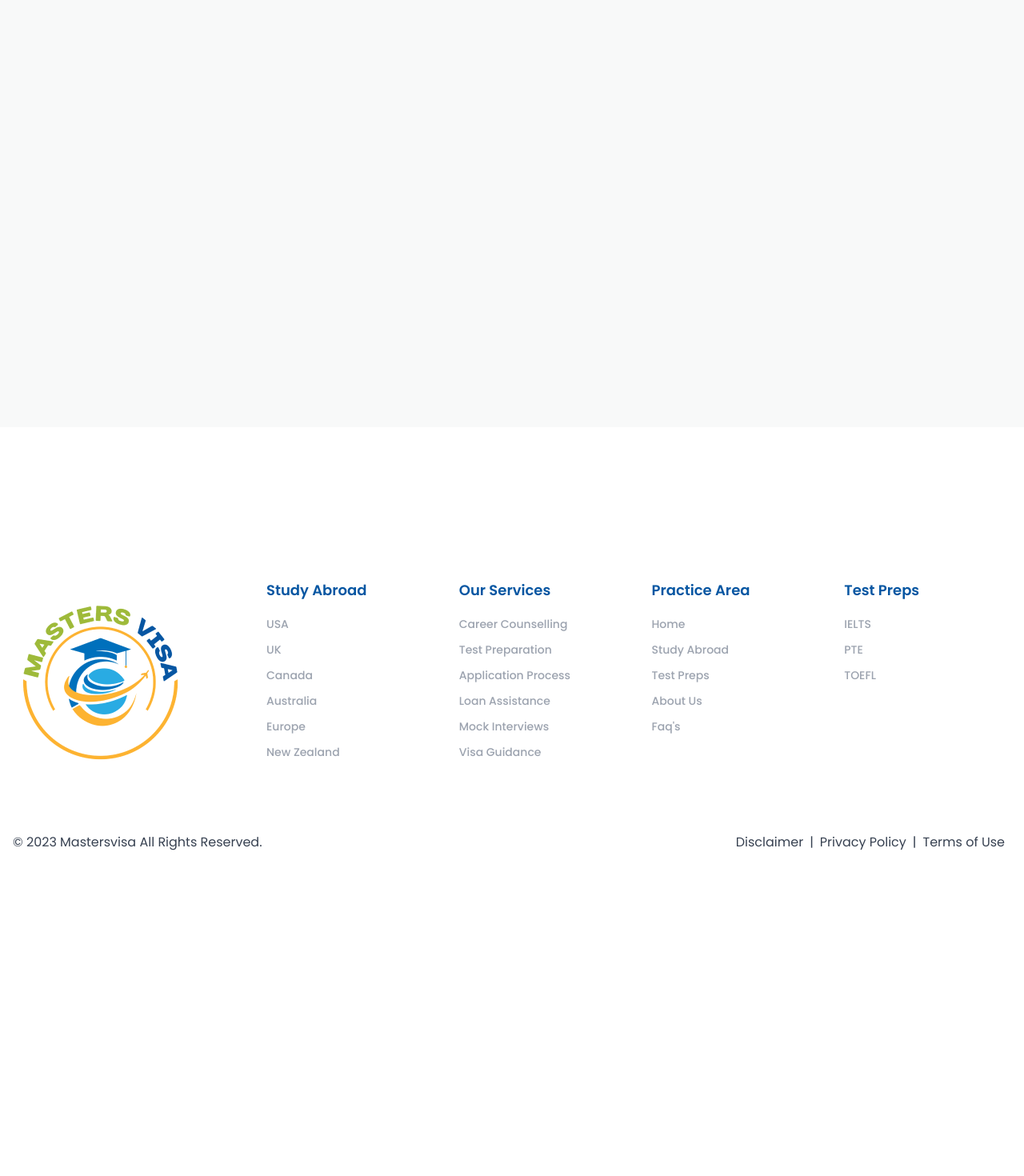
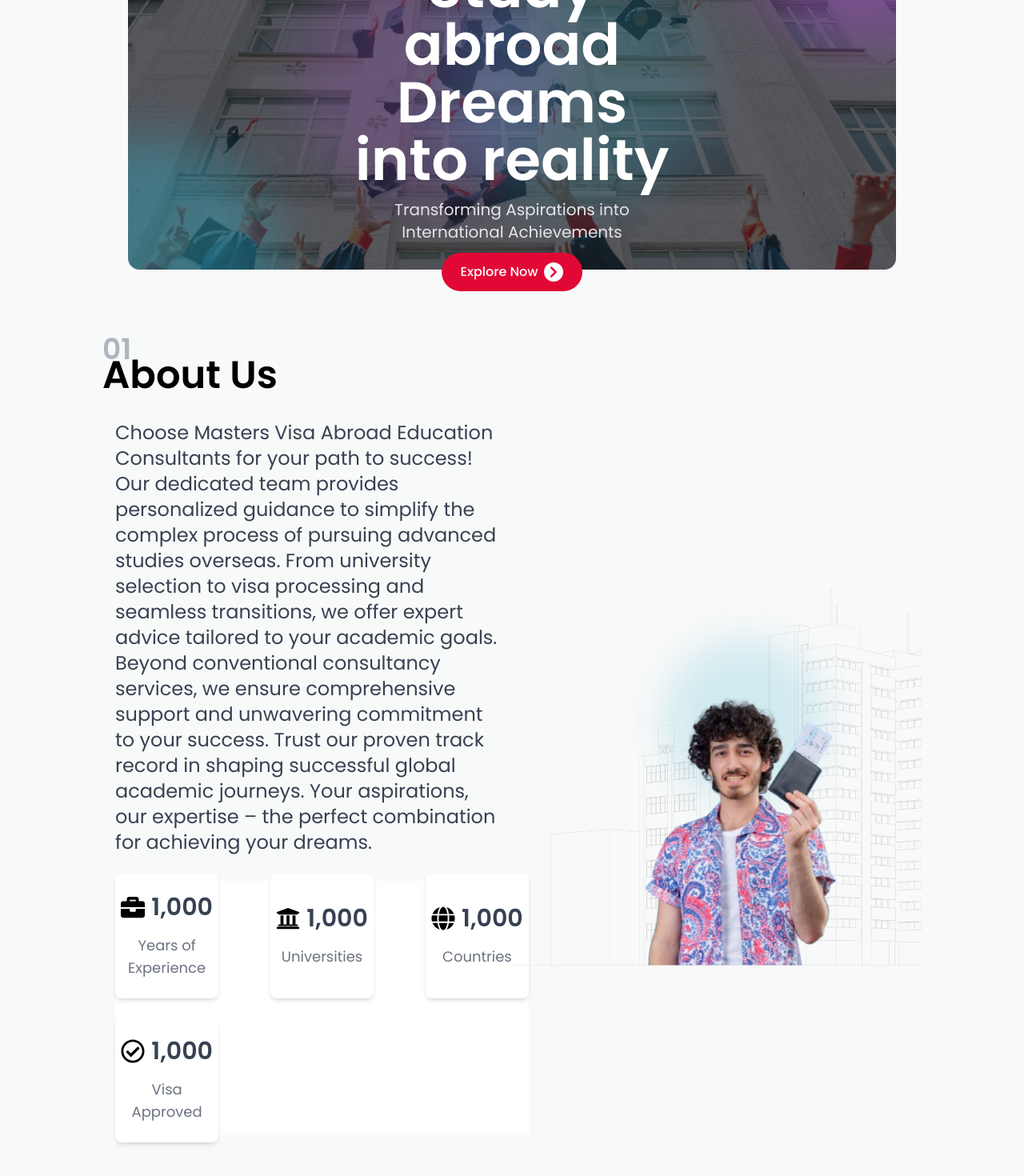
Before and after one commit to Vijay2r24/master_visa, a React (Create React App) app: page / in a window 1280 px wide. Shown: the part 266-1736 px from the top of the page at 80% size. Before the commit the page ends 1347 px from the top, so only its background shows below. Built offline with nearby package versions, Linux system fonts and the light colour scheme.

Commit message:
count up banner header

```diff
--- a/package.json
+++ b/package.json
@@ -7,6 +7,7 @@
     "@testing-library/react": "^13.4.0",
     "@testing-library/user-event": "^13.5.0",
     "react": "^19.0.0",
+    "react-countup": "^6.5.3",
     "react-dom": "^19.0.0",
     "react-icons": "^5.4.0",
     "react-router-dom": "^6.28.0",
--- a/src/App.js
+++ b/src/App.js
@@ -10,11 +10,11 @@ function App() {
     <BrowserRouter>
       {" "}
       {/* Wrap your components inside BrowserRouter */}
-      <main className="bg-bg_color h-screen w-full">
+      <main className="">
         <Header />
         <Navbar />
         <Home />
-        <Footer />
+        {/* <Footer /> */}
       </main>
     </BrowserRouter>
   );
--- /dev/null
+++ b/src/components/Banner.js
@@ -0,0 +1,47 @@
+import React from "react";
+import { FaChevronRight } from "react-icons/fa";
+
+const Banner = ({ imageSrc, title, subtitle, linkText, linkHref }) => {
+  return (
+    <div className="relative">
+      {/* Banner Image */}
+      <div className="flex items-center justify-center">
+        <img
+          src={imageSrc}
+          alt="home_banner"
+          className="w-full h-auto object-cover" // Ensures the image is responsive
+        />
+      </div>
+
+      {/* Overlay with title, subtitle, and link */}
+      <div className="absolute top-1/2 left-1/2 transform -translate-x-1/2 -translate-y-1/2 text-white px-4 sm:px-6 md:px-8 w-full md:w-3/4 lg:w-1/2 ">
+        {/* Title with responsive text size */}
+        <h1 className="text-3xl sm:text-4xl md:text-5xl lg:text-6xl xl:text-7xl text-center font-semibold my-3 leading-tight">
+          {title}
+        </h1>
+
+        {/* Subtitle with responsive text size */}
+        <p className="text-sm sm:text-md md:text-lg lg:text-xl text-banner_subtext_color text-center">
+          {subtitle}
+        </p>
+
+        {/* Conditionally render the anchor link if linkText and linkHref are provided */}
+        {linkText && linkHref && (
+          <div className=" md:mt-3 mt-0 text-center">
+            <a
+              href={linkHref}
+              className="bg-primary_color hover:bg-primary_color/90 transition-all duration-500 ease-in-out text-white py-2 px-6 md:py-3 rounded-full mx-auto flex justify-center items-center font-medium w-max" // Responsive padding and margin"
+            >
+              {linkText}
+              <div className="bg-white h-6 w-6 flex items-center justify-center rounded-full ml-2">
+                <FaChevronRight className="text-primary_color" />
+              </div>
+            </a>
+          </div>
+        )}
+      </div>
+    </div>
+  );
+};
+
+export default Banner;
--- /dev/null
+++ b/src/components/Heading.js
@@ -0,0 +1,18 @@
+import React from "react";
+
+const Heading = ({ number, text }) => {
+  return (
+    <div className="flex flex-col">
+      {/* Number on the left */}
+      <div className="text-subtext_color/50 text-xl sm:text-2xl md:text-3xl lg:text-4xl font-semibold -mb-3 ">
+        {number}
+      </div>
+      {/* Heading text */}
+      <h2 className="text-2xl sm:text-3xl md:text-4xl lg:text-5xl font-semibold -mr-2">
+        {text}
+      </h2>
+    </div>
+  );
+};
+
+export default Heading;
--- a/src/constants/index.js
+++ b/src/constants/index.js
@@ -2,6 +2,12 @@ import FacebookIcon from "../assets/social/Facebook.svg";
 import InstagramIcon from "../assets/social/Instagram.svg";
 import LinkedinIcon from "../assets/social/linkdein.svg";
 import YoutubeIcon from "../assets/social/youtube.svg";
+import {
+  FaUniversity,
+  FaGlobe,
+  FaRegCheckCircle,
+  FaBriefcase,
+} from "react-icons/fa";
 
 export const SocialIcons = {
   facebook: {
@@ -124,3 +130,25 @@ export const FooterLinks = [
     ],
   },
 ];
+export const ReactCountUp = [
+  {
+    title: "Years of Experience",
+    count: 1000,
+    icon: <FaBriefcase size={30} />, // Add the icon here
+  },
+  {
+    title: "Universities",
+    count: 1000,
+    icon: <FaUniversity size={30} />, // Add the icon here
+  },
+  {
+    title: "Countries",
+    count: 1000,
+    icon: <FaGlobe size={30} />, // Add the icon here
+  },
+  {
+    title: "Visa Approved",
+    count: 1000,
+    icon: <FaRegCheckCircle size={30} />, // Add the icon here
+  },
+];
--- a/src/index.css
+++ b/src/index.css
@@ -3,13 +3,14 @@
 @tailwind utilities;
 
 body {
-  @apply font-sans;
+  @apply font-sans bg-bg_color;
 }
 
 @layer components {
   .btn_outline {
     @apply px-3 py-1.5 border border-[1.5px] rounded-full border-primary_color flex items-center gap-2 text-sm font-semibold hover:bg-primary_color hover:text-white transition-all duration-500;
   }
+
   .btn_outline_circle {
     @apply h-8 w-8 bg-primary_color text-white rounded-full flex items-center justify-center;
   }
--- a/src/pages/Home.js
+++ b/src/pages/Home.js
@@ -1,7 +1,91 @@
 import React from "react";
+import HomeBanner from "../assets/banners/home_banner.png";
+import Banner from "../components/Banner";
+import Heading from "../components/Heading";
+import AboutImg from "../assets/about.png";
+import CountUp from "react-countup"; // Import CountUp
+import { ReactCountUp } from "../constants"; // Import ReactCountUp from constants
+const Home = () => {
+  return (
+    <main className="lg:px-9 xl:px-32 w-full">
+      {/* Banner */}
+      <div>
+        <div className="px-4 md:px-8">
+          <Banner
+            imageSrc={HomeBanner}
+            title={"Turn your Study abroad Dreams into reality"}
+            linkHref={"/courses"}
+            linkText={"Explore Now"}
+            subtitle={
+              "Transforming Aspirations into International Achievements"
+            }
+          />
+        </div>
+      </div>
 
-const Home = () => {
-  return <div className="h-screen"></div>;
+      {/* About Us Section */}
+      <section className="py-4 md:py-12 lg:py-20">
+        <Heading number={"01"} text={"About Us"} />
+
+        <div className="flex flex-col md:flex-row items-center justify-between mt-8">
+          {/* Left Section (Text) */}
+          <div className="w-full md:w-1/2 text-center md:text-left px-4">
+            <p className="text-lg sm:text-xl md:text-2xl text-gray-700">
+              Choose Masters Visa Abroad Education Consultants for your path to
+              success! Our dedicated team provides personalized guidance to
+              simplify the complex process of pursuing advanced studies
+              overseas. From university selection to visa processing and
+              seamless transitions, we offer expert advice tailored to your
+              academic goals. Beyond conventional consultancy services, we
+              ensure comprehensive support and unwavering commitment to your
+              success. Trust our proven track record in shaping successful
+              global academic journeys. Your aspirations, our expertise – the
+              perfect combination for achieving your dreams.
+            </p>
+
+            <div className="mt-8">
+              {/* CountUp Section */}
+              <div className="w-[517px] h-[318px] bg-white flex justify-center items-center text-center">
+                {/* CountUp Section - Flex Wrap for 4 Boxes */}
+                <div className="flex flex-wrap justify-between gap-6">
+                  {ReactCountUp.map((item, index) => (
+                    <div
+                      key={index}
+                      className="w-full sm:w-1/2 lg:w-1/4 bg-white p-6 rounded-lg shadow-md flex flex-col items-center justify-center"
+                    >
+                      <div className="flex items-center justify-center mb-4">
+                        {/* Icon */}
+                        <div className="mr-2">{item.icon}</div>
+                        {/* CountUp */}
+                        <h3 className="text-3xl font-semibold text-gray-700">
+                          <CountUp
+                            start={0}
+                            end={item.count}
+                            duration={2.5}
+                            separator=","
+                          />
+                        </h3>
+                      </div>
+                      <p className="text-lg text-gray-500">{item.title}</p>
+                    </div>
+                  ))}
+                </div>
+              </div>
+            </div>
+          </div>
+
+          {/* Right Section (Image) */}
+          <div className="mt-8 md:mt-0 w-full md:w-1/2 text-center md:text-right">
+            <img
+              src={AboutImg}
+              alt="About Us"
+              className="w-full h-auto object-cover md:max-w-none mx-0"
+            />
+          </div>
+        </div>
+      </section>
+    </main>
+  );
 };
 
 export default Home;
--- a/tailwind.config.js
+++ b/tailwind.config.js
@@ -9,6 +9,7 @@ module.exports = {
         primary_color: "#E20835",
         card_color: "#F3F3F3",
         subtext_color: "#667085",
+        banner_subtext_color: "#E5E4E8",
         header_text_color: "#CACED7",
       },
       fontFamily: {
```
Also changed, not shown: src/assets/about.png (added), 1 other file (tests, documents, lock files or other folders).
